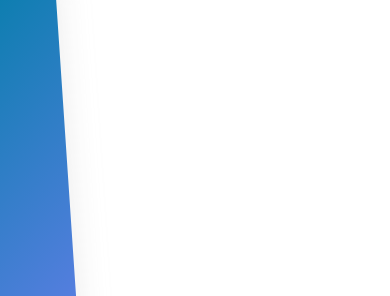
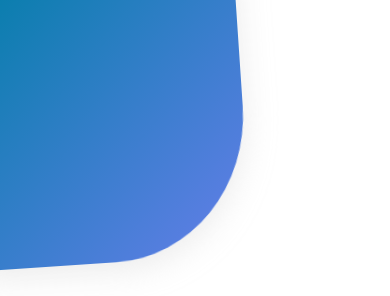
Before and after one commit to J-shw/portfolio, a plain HTML site: page web/index.html in a window 390 px wide. Shown: the top 296 px of the page. Drawn offline with Linux system fonts and the light colour scheme.

Commit message:
Added media query

```diff
--- a/web/index.html
+++ b/web/index.html
@@ -17,6 +17,7 @@
             overflow: hidden;
             background: white;
             position: relative;
+            overflow: hidden;
         }
 
         body::before {
@@ -89,6 +90,20 @@
             50% { transform: translate(-10vw, -5vh) rotate(-5deg); }
             100% { transform: translate(0, 0) rotate(0deg); }
         }
+
+        @media (max-width: 480px) {
+            body::before {
+                width: 70vw;
+                height: 35vh;
+                border-bottom-right-radius: 50%;
+            }
+
+            body::after {
+                width: 80vw;
+                height: 45vh;
+                border-top-left-radius: 50%;
+            }
+        }
     </style>
 </head>
 <body>
```
